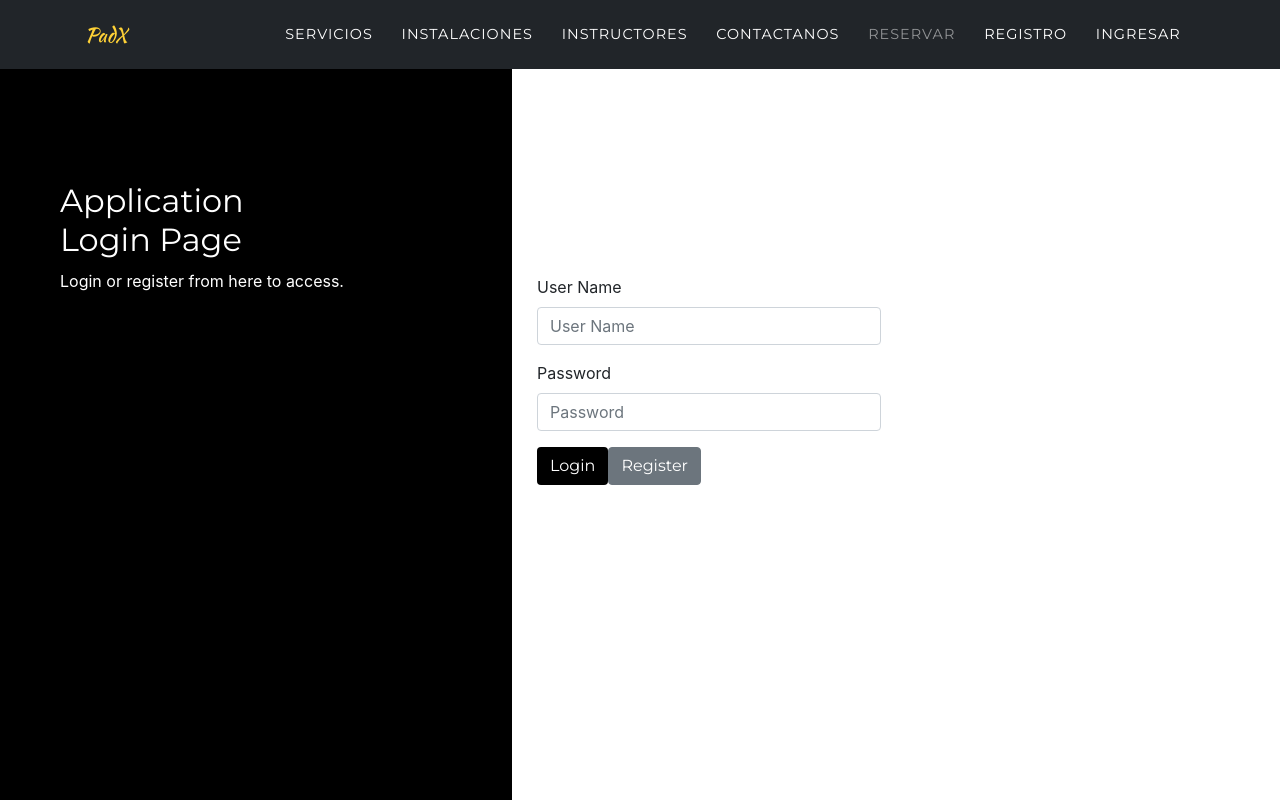
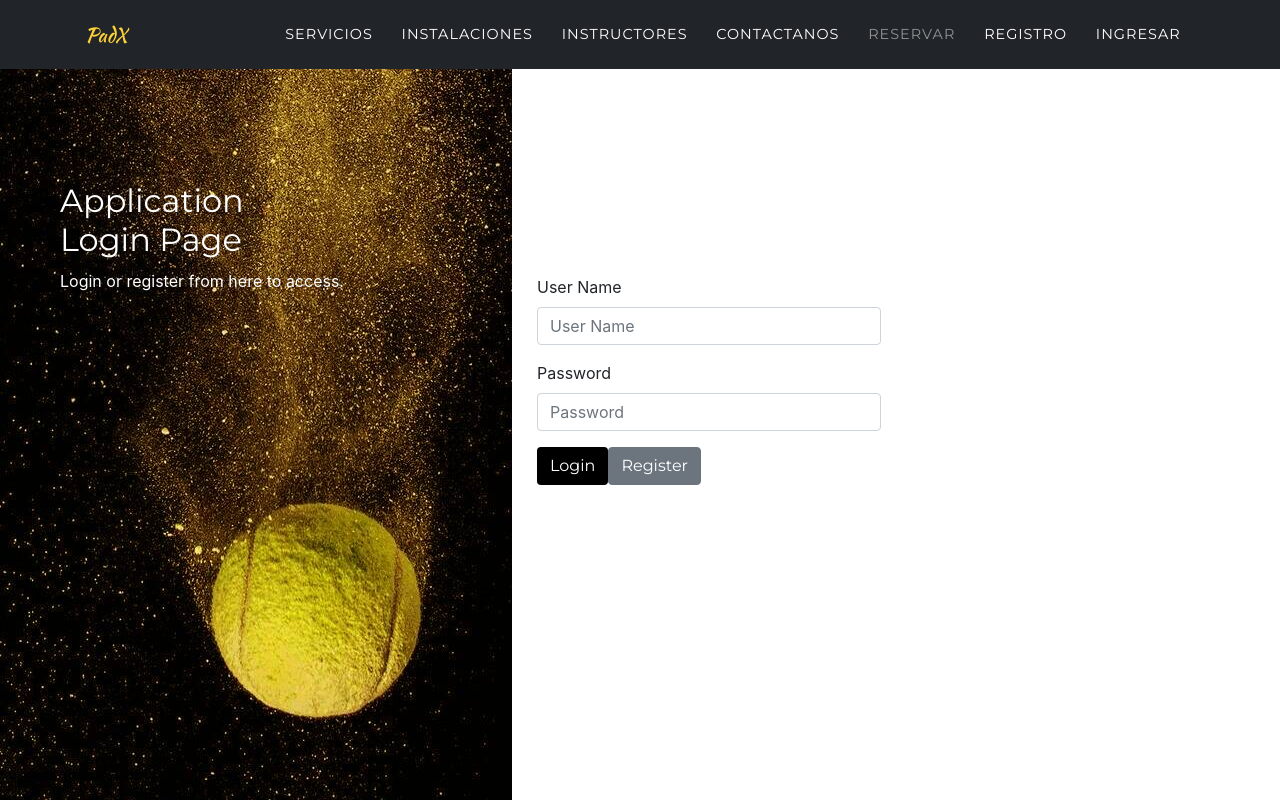
Before and after one commit to walericalupm/PadX, an Angular app in the folder PadX/: page /login in a window 1280 px wide. Built offline with nearby package versions, Linux system fonts and the light colour scheme; a web font is replaced by a local one.

Commit message:
Added image to login page with site style

```diff
--- a/PadX/src/app/app.component.html
+++ b/PadX/src/app/app.component.html
@@ -1,7 +1,7 @@
 <!-- Menu -->
 <nav class="navbar navbar-expand-lg navbar-dark navbar-shrink fixed-top" id="mainNav">
   <div class="container">
-    <a class="navbar-brand js-scroll-trigger" href="#page-top">PadX</a>
+    <a class="navbar-brand js-scroll-trigger" href="">PadX</a>
     <button class="navbar-toggler navbar-toggler-right" type="button" data-toggle="collapse"
             data-target="#navbarResponsive" aria-controls="navbarResponsive" aria-expanded="false"
             aria-label="Toggle navigation">
@@ -34,5 +34,4 @@
     </div>
   </div>
 </nav>
-<router-outlet>
-</router-outlet>
+<router-outlet></router-outlet>
--- a/PadX/src/app/login/login.component.css
+++ b/PadX/src/app/login/login.component.css
@@ -1,8 +1,8 @@
 .sidenav {
   height: 100%;
-  background-color: #000;
   overflow-x: hidden;
   padding-top: 20px;
+  background: url('../../../src/assets/imgs/padel_login.jpg') 0 -100px;
 }
 
 
```
Also changed, not shown: PadX/src/assets/imgs/padel_login.jpg (added).
